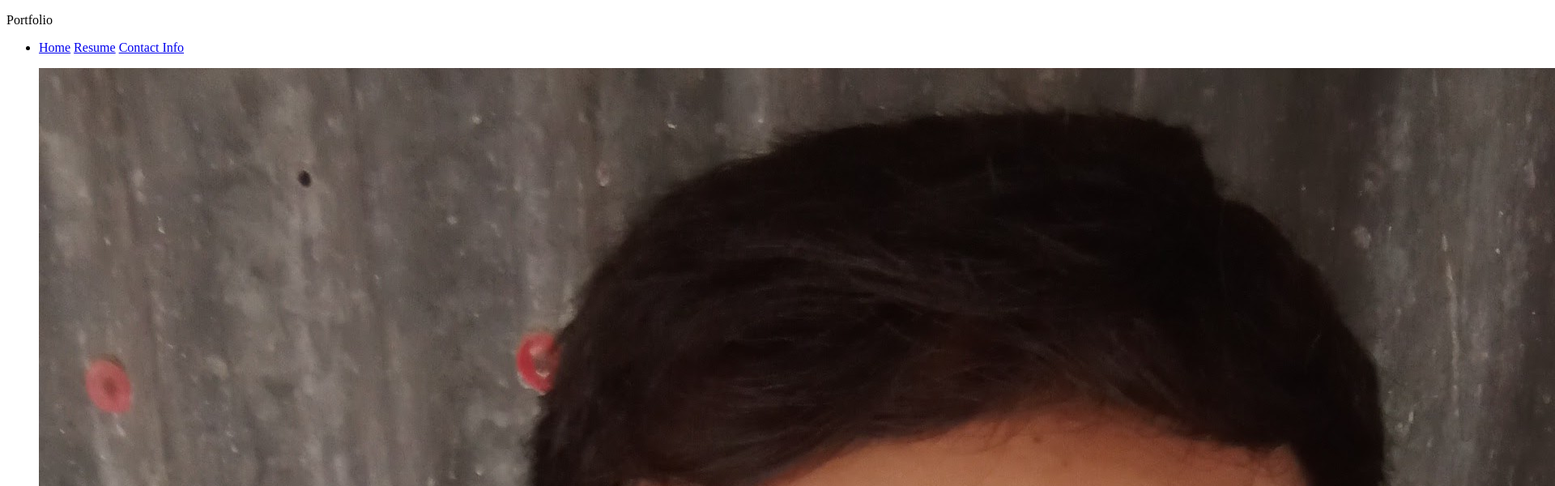
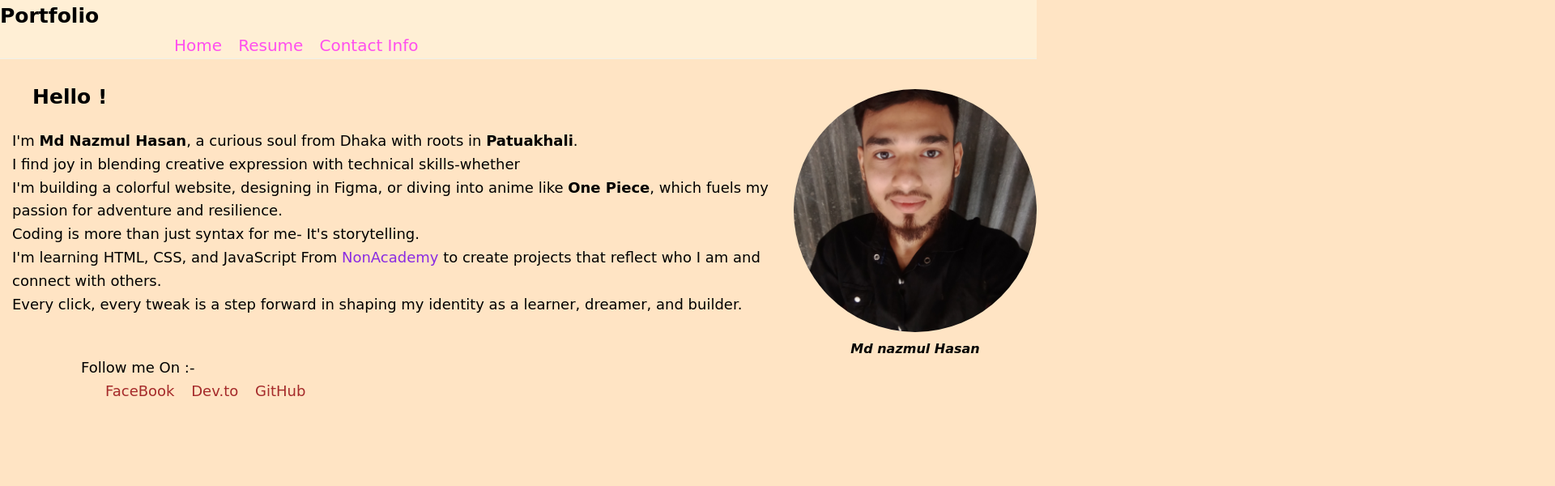
Before and after one commit to Md-Nazmul263/New-Start, a plain HTML site: page Portfolio 0.1/index.html in a window 1280 px wide. Shown: the top 600 px of the page at 81% size, 1920 px wide, since content can reach past the window. Drawn offline with Linux system fonts and the light colour scheme.

Commit message:
new file:   Portfolio 0.1/index.css 	modified:   Portfolio 0.1/index.html

```diff
--- /dev/null
+++ b/Portfolio 0.1/index.css
@@ -0,0 +1,105 @@
+* {
+    margin: 0;
+    padding: 0;
+    box-sizing: border-box;
+}
+body {
+    background-color: bisque;
+    line-height: 1.6;
+    font-family:cursive;
+}
+.navbar {
+    background-color:papayawhip;
+    margin-top: 0px;
+    margin-bottom: 5px;
+    width: 100%;
+    position: fixed;
+    border-bottom: 1px solid rgba(231, 243, 246, 0.666);
+    top: 0;
+}
+.logo {
+    display: inline-block;
+}
+.logo p {
+    color: black;
+    font-weight: bold;
+    font-size: 25px;
+    text-decoration: none;
+}
+.nav-links {
+    display: inline-block;
+    margin-left: 200px;
+}
+.nav-links li {
+    display: inline-block;
+    margin: 0 15px;
+    list-style: none;
+}
+.nav-links li a {
+    display: inline-block;
+    font-size: 20px;
+    text-decoration: none;
+    margin-right: 15px;
+    color: rgb(255, 80, 238);
+}
+.nav-links li a:hover {
+    color: darkblue;
+}
+.image {
+    float: right;
+    text-align: center;
+    display: inline;
+}
+.image img {
+    border-radius: 50%;
+    height: 300px;
+    width: 300px;
+    margin-top: 10px;
+    object-fit: cover;
+}
+.image figcaption {
+    font-weight: bold;
+    font-style: italic;
+    text-decoration: none;
+}
+.hello {
+    display: block;
+    margin-top: 100px;
+    margin-left: 25px;
+    margin-bottom: 20px;
+    font-size: 25px;
+    font-weight: bold;
+}
+.intro {
+    display: inline;
+    font-size: 18px;
+}
+.intro p {
+    margin-left: 15px;
+    margin-top: 20px;
+}
+.intro a {
+    color: blueviolet;
+    text-decoration: none;
+}
+.intro a:hover {
+    color: brown;
+}
+.foot {
+    margin-top: 50px;
+    margin-left: 100px;
+    font-size: 18px;
+}
+.foot li {
+    display: inline;
+    list-style: none;
+    margin: 0 15px;
+}
+.ft-links a {
+    color: brown;
+    text-decoration: none;
+    margin-left: 15px;
+}
+.ft-links a:hover {
+    color: black;
+}
--- a/Portfolio 0.1/index.html
+++ b/Portfolio 0.1/index.html
@@ -6,12 +6,13 @@
     <meta name="author" content="Md Nazmul Hasan">
     <meta name="description" content="personal portfolio">
     <meta name="keywords" content="portfolio resume HTML CSS">
+    <link rel="stylesheet" href="index.css">
     <title>Portfolio 0.1</title>
 </head>
 <body>
     <header>
         <nav class="navbar">
-            <div>
+            <div class="logo">
                 <p>Portfolio</p>
             </div>
             <div>
@@ -54,7 +55,7 @@
     <footer class="foot">
         <p>Follow me On :-</p>
         <div>
-            <ul class="foot-links">
+            <ul class="ft-links">
                 <li>
                     <a href="https://www.facebook.com/Nazmul263" target="_blank">FaceBook</a>
                     <a href="https://dev.to/md_nazmulhasan_263">Dev.to</a>
```
